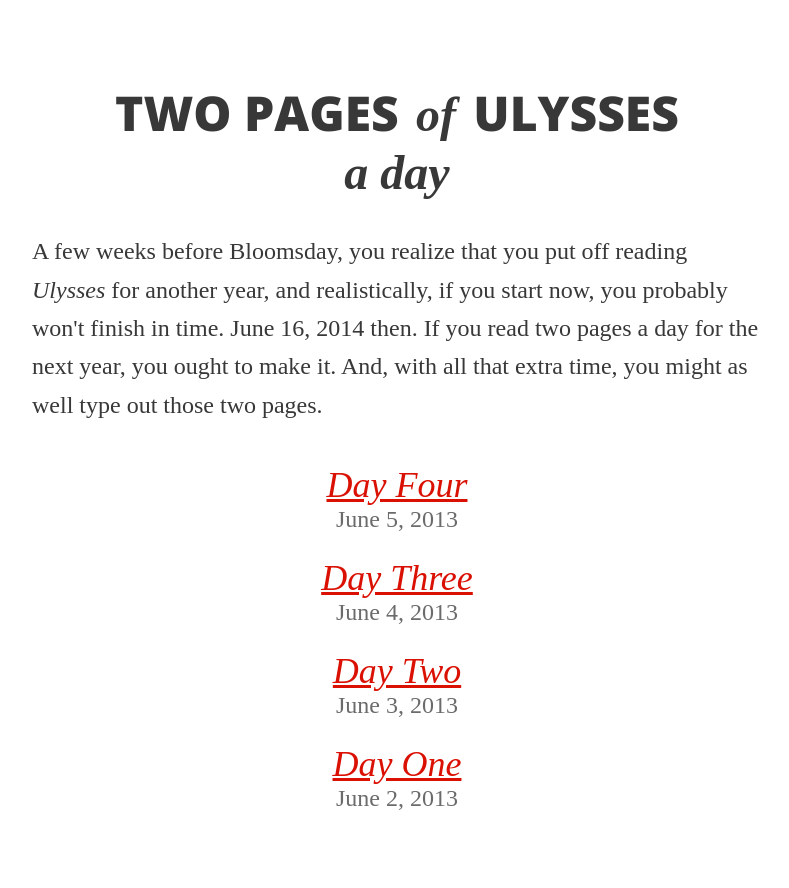
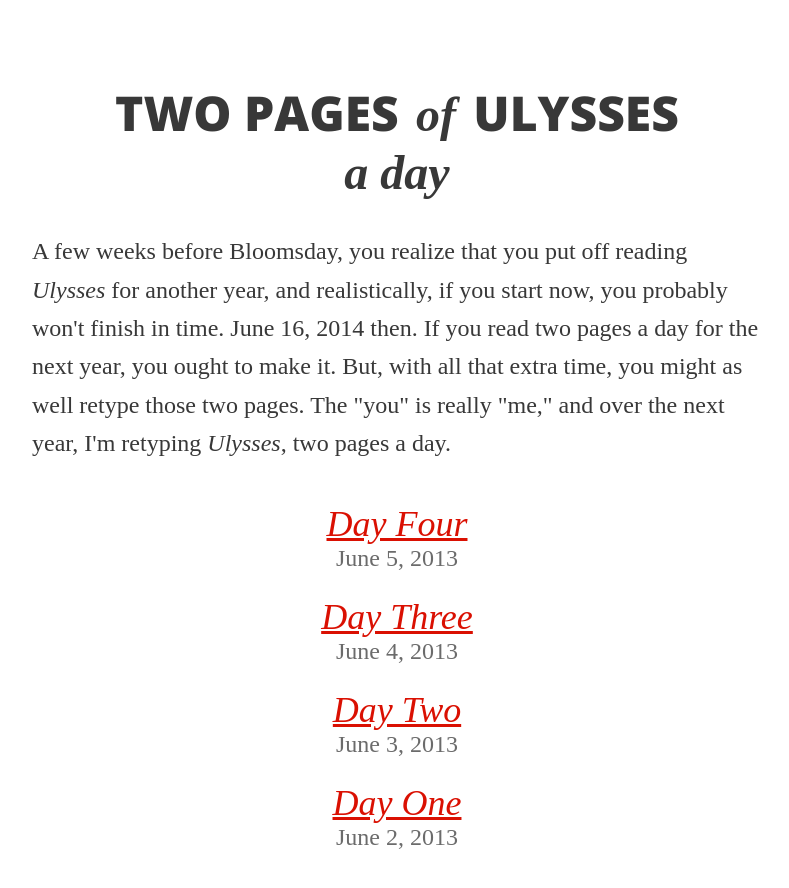
Before and after one commit to adregan/ulysses, a Jekyll site: the page built from index.html, in a window 1280 px wide. Shown: the top 888 px of the page, without its empty margins (243-1032 px from the left). Built offline with Jekyll 4.4.1, drawn with Linux system fonts in a browser that asks for light colours; some web fonts are replaced.

Commit message:
updating copy

```diff
--- a/index.html
+++ b/index.html
@@ -6,7 +6,7 @@
 <h1 class="decorative-title page-title">
 Two pages <span class="flourish">of</span> Ulysses <span class="flourish block">a day</span></h1>
 </header>
-<p class="readable">A few weeks before Bloomsday, you realize that you put off reading <em>Ulysses</em> for another year, and realistically, if you start now, you probably won't finish in time. June 16, 2014 then. If you read two pages a day for the next year, you ought to make it. And, with all that extra time, you might as well type out those two pages.</p>
+<p class="readable">A few weeks before Bloomsday, you realize that you put off reading <em>Ulysses</em> for another year, and realistically, if you start now, you probably won't finish in time. June 16, 2014 then. If you read two pages a day for the next year, you ought to make it. But, with all that extra time, you might as well retype those two pages. The "you" is really "me," and over the next year, I'm retyping <em>Ulysses</em>, two pages a day.</p>
   <dl class="posts">
     {% for post in site.posts %}
       <dt><a href="{{ post.url }}">{{ post.title }}</a></dt><dd>{{ post.date | date: "%B %e, %Y" }}</dd>
```
